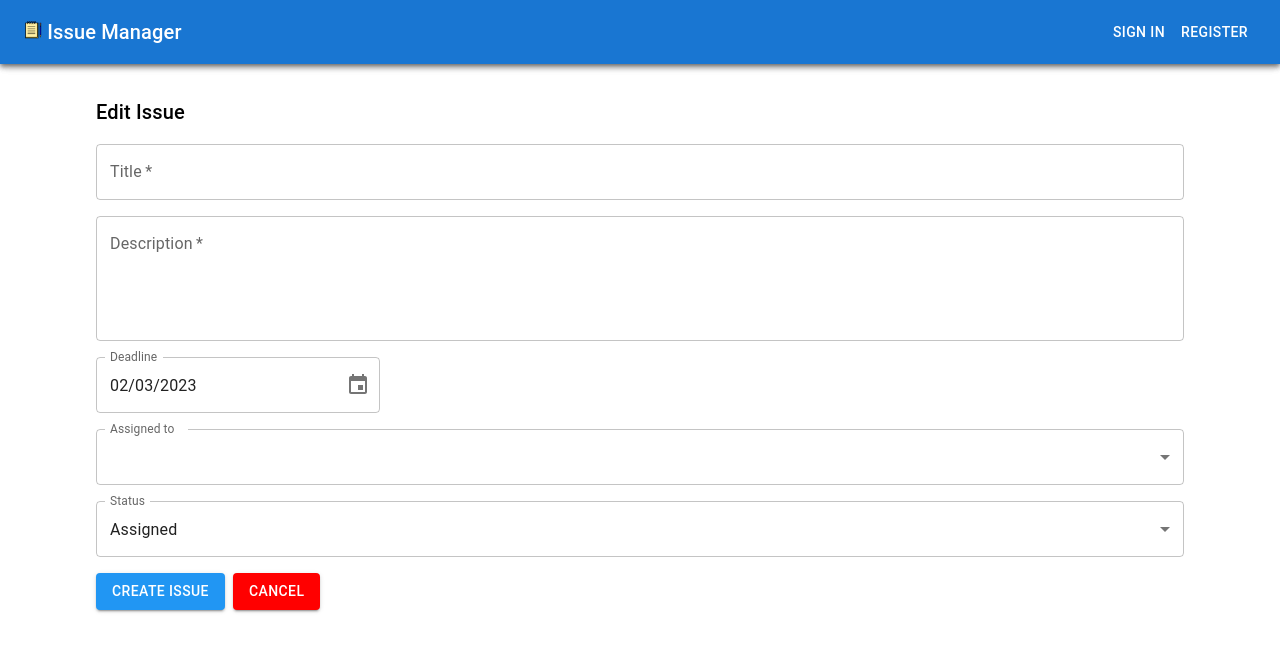
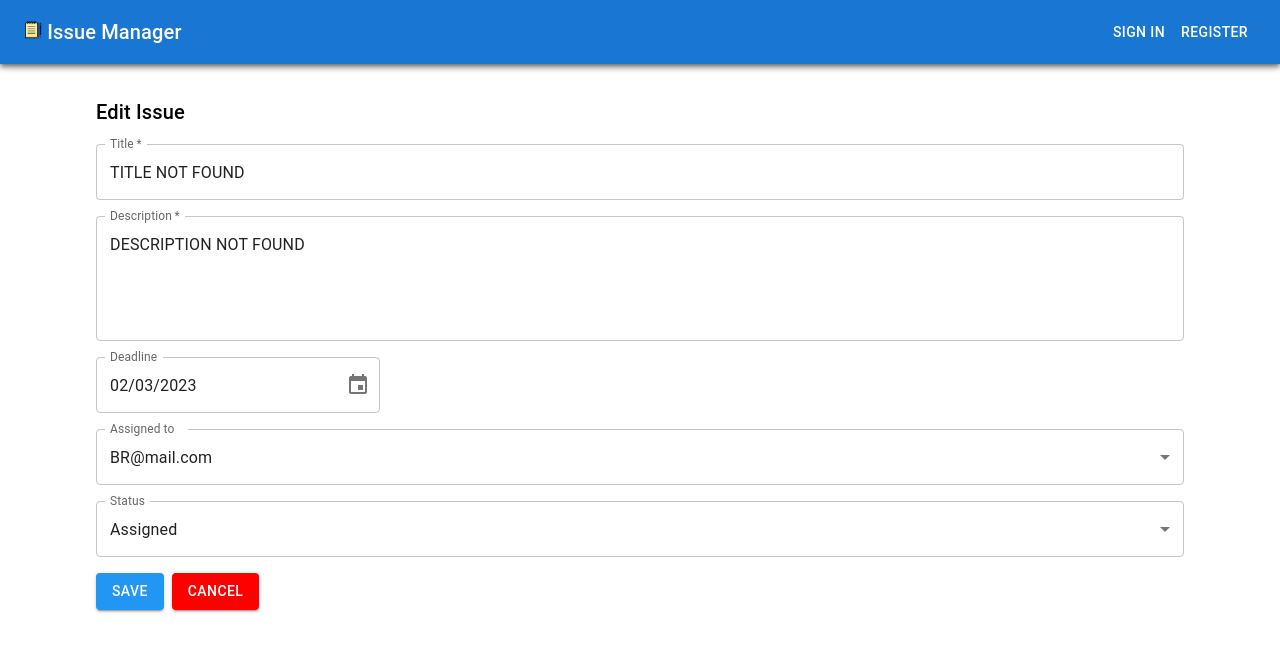
Before and after one commit to Bug-Tracker-Organization/Bug-Tracker-Frontend, a React (Create React App) app: page /edit-issue in a window 1280 px wide. Shown: the top 652 px of the page. Built offline with nearby package versions, Linux system fonts and the light colour scheme.

Commit message:
Added UI functionality to Edit Issue page

```diff
--- a/src/pages/EditIssue/EditIssue.js
+++ b/src/pages/EditIssue/EditIssue.js
@@ -34,7 +34,7 @@ export default function EditIssue(props) {
     setDeadline(newDeadline);
   };
   const errorDeadline = submitClicked && dayjs(deadline).isValid();
-  const [assignedTo, setAssignedTo] = useState('BR@mail.com');
+  const [assignedTo, setAssignedTo] = useState(0);
   const errorAssignedTo = submitClicked && assignedTo === '';
   const [status, setStatus] = useState('Assigned');
 
@@ -72,10 +72,7 @@ export default function EditIssue(props) {
   }
 
   const handleCloseCreateIssueModal = () => {
-    setDeadline(dayjs());
-    setAssignedTo('');
-    setStatus('Assigned');
-    setSubmitClicked(false);
+    navigate('/issues-overview', {state: null});
   };
 
   const handleCreateIssue = () => {
@@ -86,14 +83,9 @@ export default function EditIssue(props) {
       && dayjs(deadline).isValid()) {
         // Send request to create to database
 
-        // Add new data to table (create a new row)
-        const deadlineFormatted = deadline.format('MM.DD.YYYY').toString();
-        const currentDateFormatted = dayjs().format('MM.DD.YYYY').toString();
-        const assignedToUser = users[assignedTo] ? users[assignedTo].name : 'COULD NOT FIND USER NAME';
+          // If submission success:
+          navigate('/issue-detail', {state: null});
 
-        // Reset the Modal
-        setAssignedTo('');
-        setSubmitClicked(false);
     } else {
       setSubmitClicked(true);
     }
@@ -122,6 +114,7 @@ export default function EditIssue(props) {
             label="Title"
             name="title"
             autoComplete="title"
+            defaultValue={title}
             helperText={errorTitle ? "This field is required" : null}
             error={errorTitle}
             onChange={handleOnChange}
@@ -134,6 +127,7 @@ export default function EditIssue(props) {
             name="description"
             fullWidth
             multiline
+            defaultValue={description}
             helperText={errorDescription ? "This field is required" : null}
             error={errorDescription}
             onChange={handleOnChange}
@@ -145,6 +139,7 @@ export default function EditIssue(props) {
               label="Deadline"
               inputFormat="MM/DD/YYYY"
               value={deadline}
+              defaultValue={deadline}
               name="deadline"
               error={errorDeadline}
               onChange={handleDateChange}
@@ -159,6 +154,7 @@ export default function EditIssue(props) {
               id="assignedTo"
               name="assignedTo"
               value={assignedTo}
+              defaultValue={assignedTo}
               label="Assigned to"
               error={errorAssignedTo}
               onChange={handleOnChange}
@@ -189,7 +185,7 @@ export default function EditIssue(props) {
               marginTop: 2,
               marginRight: 1,
             }}>
-            Create Issue
+            Save
           </Button>
           <Button variant="contained" onClick={handleCloseCreateIssueModal}
             sx={{
```
